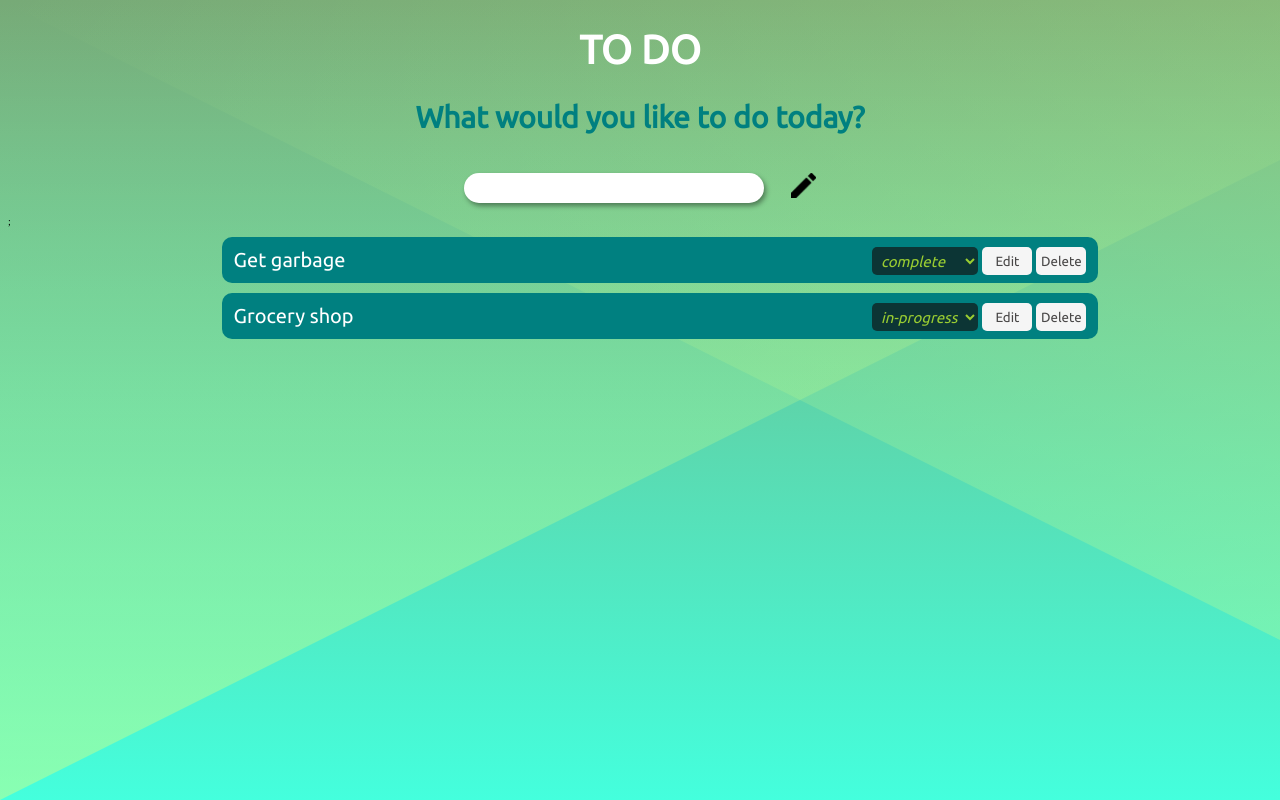
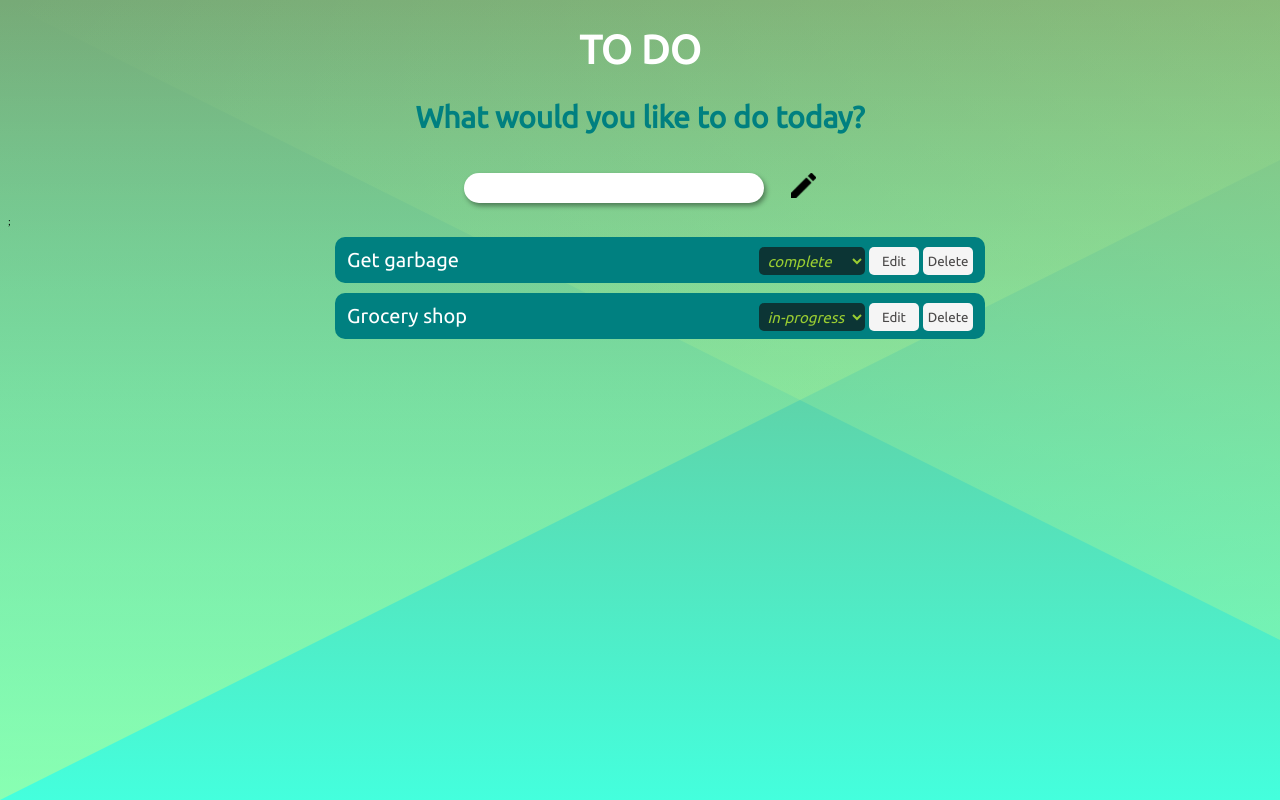
Before and after one commit to SteniTK/todo-react, a React (Create React App) app: page / in a window 1280 px wide. Built offline with nearby package versions, Linux system fonts and the light colour scheme.

Commit message:
Max width for todoitem avoid stretch

```diff
--- a/src/TodoItem/TodoItem.css
+++ b/src/TodoItem/TodoItem.css
@@ -10,6 +10,7 @@ li {
     text-align: left;
     width: 70%;
     color: white;
+    max-width: 630px;
 }
 
 button {
```
